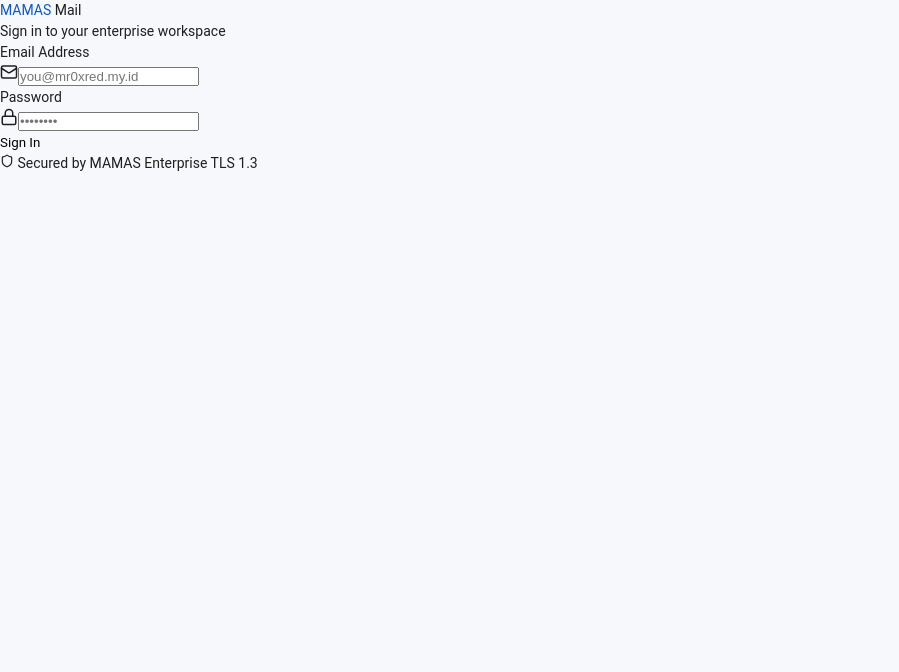
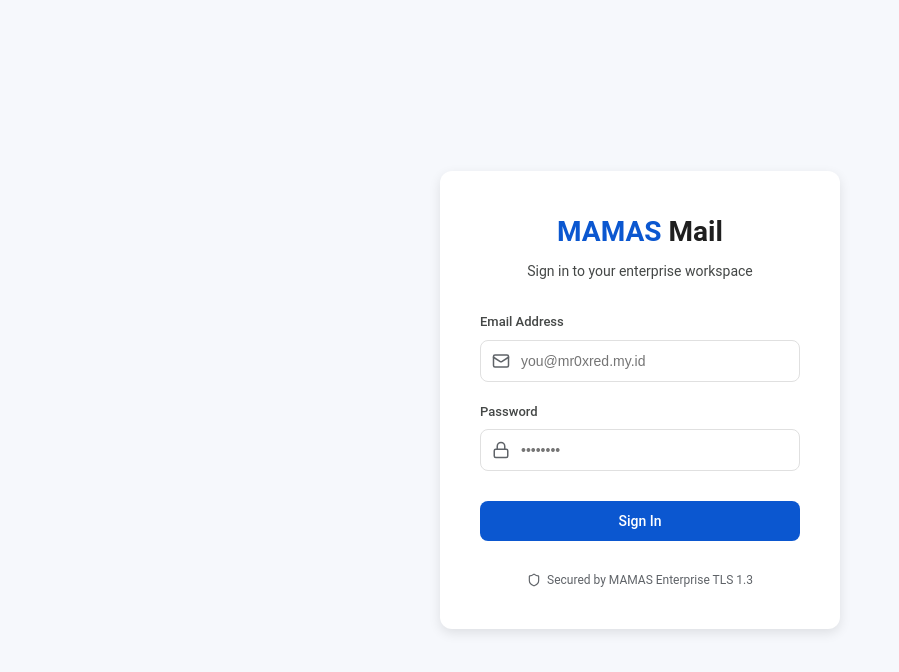
Before and after one commit to Mr0xred/company-mail-app, a React (Vite) app: page / in a window 1280 px wide. Shown: the top 672 px of the page, without its empty margins (0-899 px from the left). Built offline with nearby package versions, Linux system fonts and the light colour scheme.

Commit message:
Add missing CSS for login page

```diff
--- a/src/index.css
+++ b/src/index.css
@@ -690,3 +690,130 @@
     padding-left: 0 !important;
   }
 }
+
+/* Login Page Styles */
+.login-container {
+  display: flex;
+  align-items: center;
+  justify-content: center;
+  height: 100vh;
+  width: 100vw;
+  background-color: var(--bg-secondary);
+}
+
+.login-card {
+  background-color: var(--bg-primary);
+  border-radius: 12px;
+  box-shadow: 0 4px 12px rgba(0, 0, 0, 0.1);
+  width: 100%;
+  max-width: 400px;
+  padding: 40px;
+  display: flex;
+  flex-direction: column;
+}
+
+.login-header {
+  text-align: center;
+  margin-bottom: 30px;
+}
+
+.login-logo {
+  font-size: 28px;
+  font-weight: 700;
+  color: var(--text-primary);
+  margin-bottom: 8px;
+}
+
+.login-subtitle {
+  color: var(--text-secondary);
+  font-size: 14px;
+}
+
+.login-error {
+  background-color: rgba(217, 48, 37, 0.1);
+  color: var(--danger-color);
+  padding: 12px;
+  border-radius: 8px;
+  font-size: 14px;
+  margin-bottom: 20px;
+  text-align: center;
+  border: 1px solid rgba(217, 48, 37, 0.3);
+}
+
+.login-form {
+  display: flex;
+  flex-direction: column;
+  gap: 20px;
+}
+
+.input-group {
+  display: flex;
+  flex-direction: column;
+  gap: 8px;
+}
+
+.input-group label {
+  font-size: 13px;
+  font-weight: 500;
+  color: var(--text-secondary);
+}
+
+.input-wrapper {
+  position: relative;
+  display: flex;
+  align-items: center;
+}
+
+.input-icon {
+  position: absolute;
+  left: 12px;
+  color: var(--text-muted);
+}
+
+.input-wrapper input {
+  width: 100%;
+  padding: 12px 12px 12px 40px;
+  border: 1px solid var(--border-color);
+  border-radius: 8px;
+  background-color: var(--bg-primary);
+  color: var(--text-primary);
+  font-size: 14px;
+  transition: border-color 0.2s;
+}
+
+.input-wrapper input:focus {
+  outline: none;
+  border-color: var(--accent-color);
+}
+
+.login-btn {
+  background-color: var(--accent-color);
+  color: #fff;
+  border: none;
+  padding: 12px;
+  border-radius: 8px;
+  font-size: 14px;
+  font-weight: 500;
+  cursor: pointer;
+  transition: background-color 0.2s;
+  margin-top: 10px;
+}
+
+.login-btn:hover {
+  background-color: #0b57d0;
+}
+
+.login-btn:disabled {
+  opacity: 0.7;
+  cursor: not-allowed;
+}
+
+.login-footer {
+  margin-top: 30px;
+  display: flex;
+  align-items: center;
+  justify-content: center;
+  gap: 6px;
+  font-size: 12px;
+  color: var(--text-muted);
+}
```
